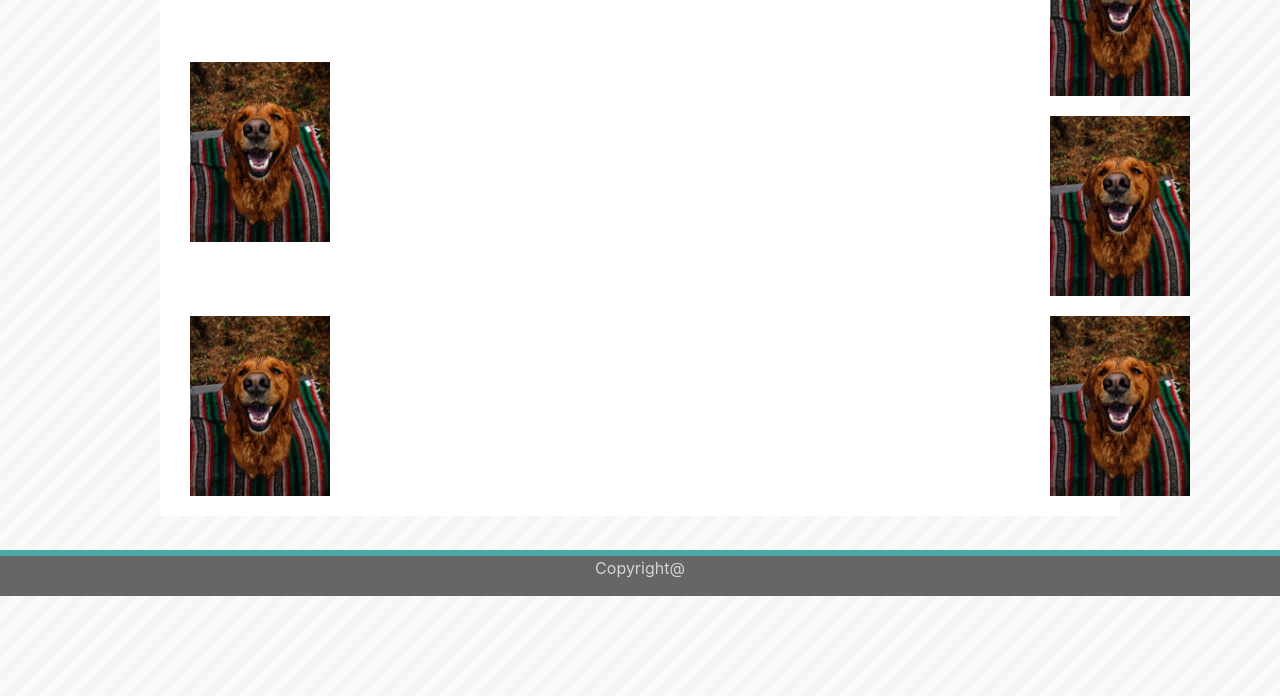
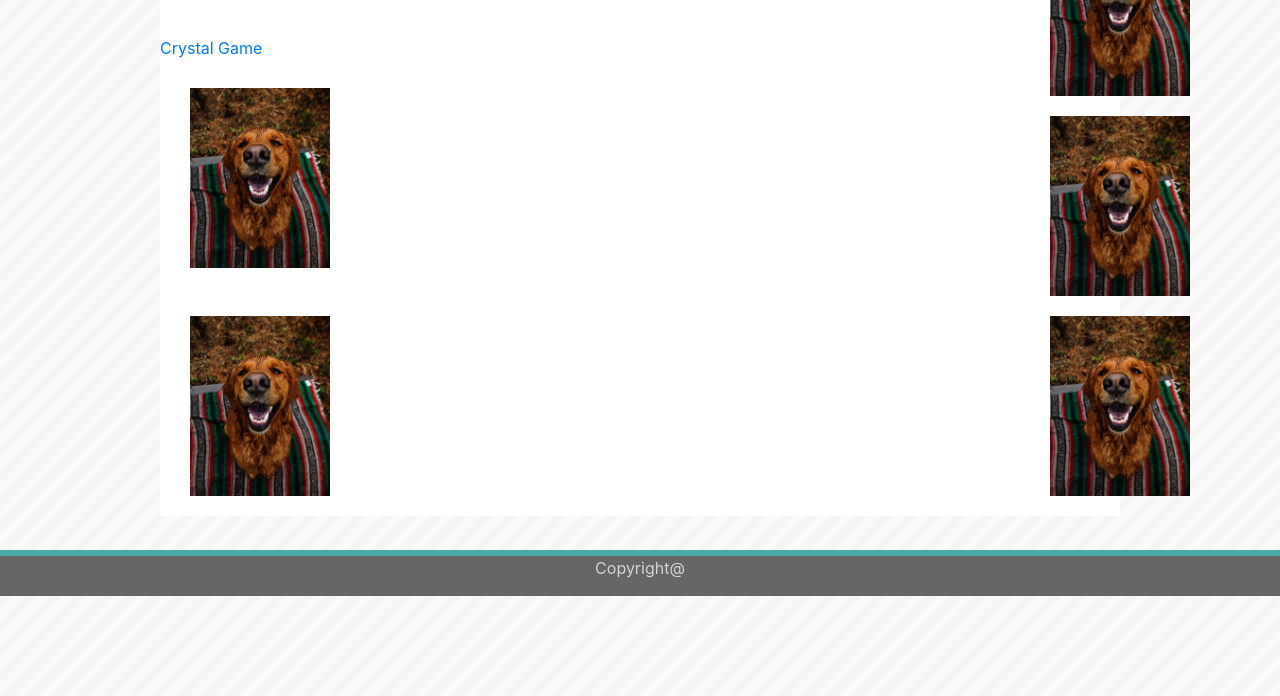
Before and after one commit to los4673/responsive-portfolio, a plain HTML site: page index.html in a window 1280 px wide. Shown: the part 204-900 px from the top of the page. Drawn offline with nearby package versions, Linux system fonts and the light colour scheme; files whose address does not match are found by name.

Commit message:
updated crystal link

```diff
--- a/index.html
+++ b/index.html
@@ -11,7 +11,8 @@
         <ul class="flex-container header">
                 <li class="flex-item flex1">Carlos Rivas</li>
                 <ul class="navigation">
-                        <li><a href="/Users/carlos/Desktop/Davis/responsive-portfolio/portfolio.html">About</a></li>
+                        <li><a href="/Users/carlos/Desktop/Davis/responsive-portfolio/portfolio.html">About</a>
+                        </li>
                         <li>|</li>
                         <li><a href="/Users/carlos/Desktop/Davis/responsive-portfolio/index.html">Portfolio</a></li>
                         <li>|</li>
@@ -21,6 +22,7 @@
 <div class="main">
         <div class="flex-container mainContent">
                  <h2>Projects</h2>
+                 <a href="https://los4673.github.io/unit-4-game/" target="_blank">Crystal Game</a>
                  <img src="/Users/carlos/Desktop/Davis/responsive-portfolio/images/adorable-animal-breed-1167110.jpg">
                  <img src="/Users/carlos/Desktop/Davis/responsive-portfolio/images/adorable-animal-breed-1167110.jpg">
                  <img src="/Users/carlos/Desktop/Davis/responsive-portfolio/images/adorable-animal-breed-1167110.jpg">
```
